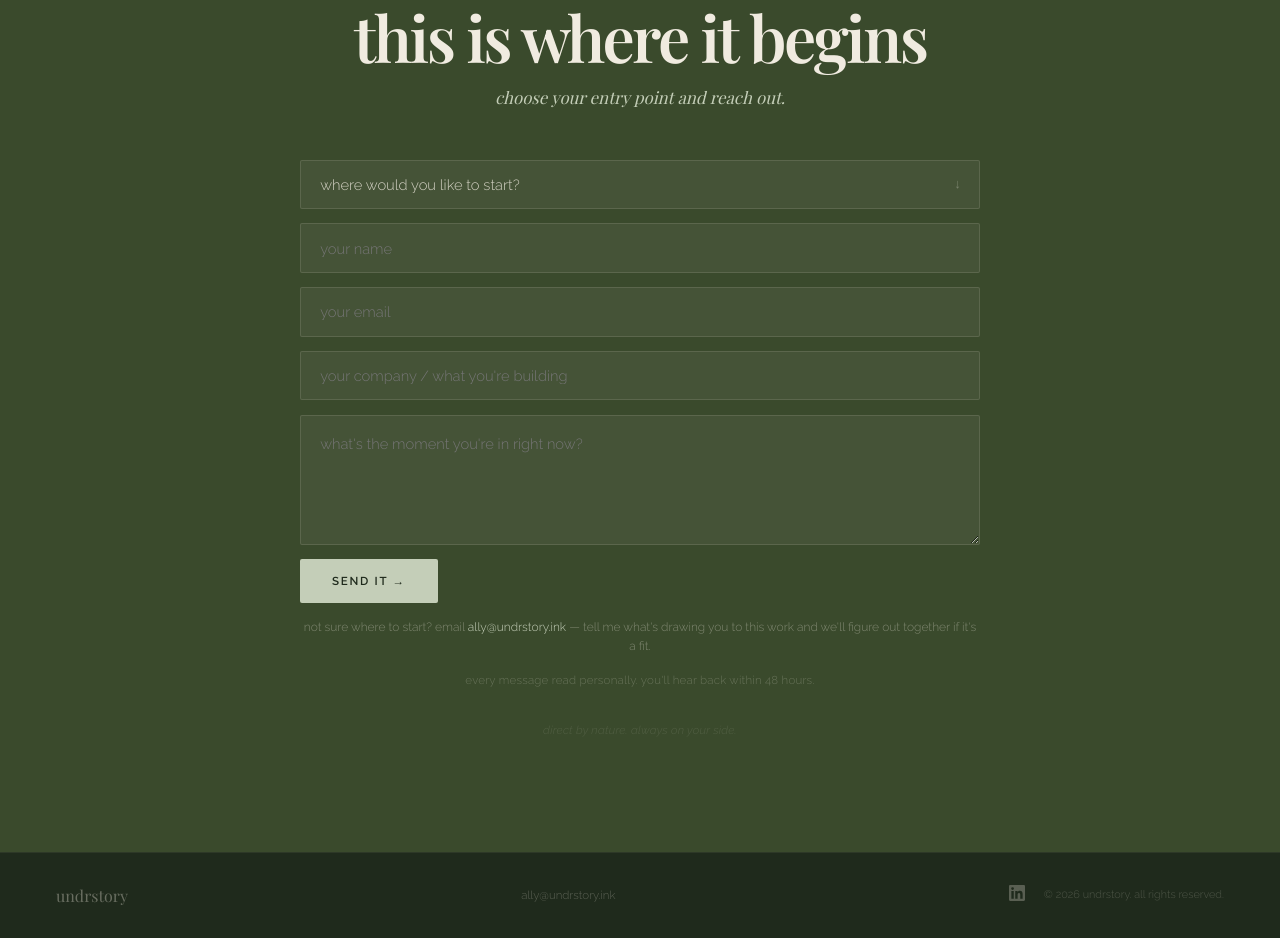
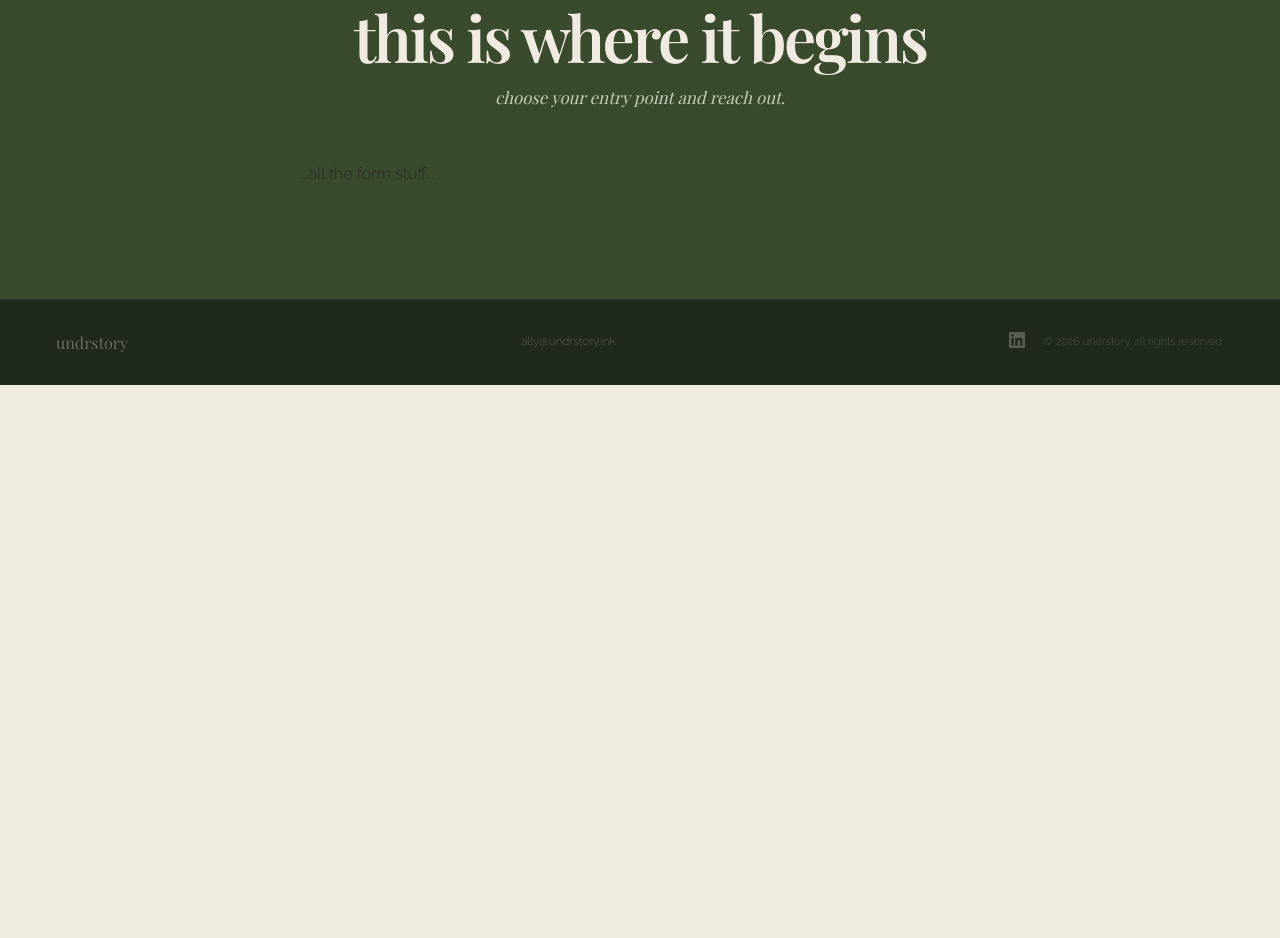
Before and after one commit to allybernardy/undrstory-website, a plain HTML site: page index.html in a window 1280 px wide. Shown: the part 7191-8129 px from the top of the page. After the commit the page ends 7576 px from the top, so only its background shows below. Drawn offline with nearby package versions, Linux system fonts and the light colour scheme; a web font is replaced by a local one.

Commit message:
Update index.html

```diff
--- a/index.html
+++ b/index.html
@@ -1313,23 +1313,7 @@ footer {
     <h2 class="contact-headline reveal">this is where it begins</h2>
     <p class="contact-sub reveal reveal-delay-1">choose your entry point and reach out.</p>
     <form class="contact-form reveal reveal-delay-2" name="canopy-walk" method="POST" data-netlify="true" netlify-honeypot="bot-field">
-      <input type="hidden" name="form-name" value="canopy-walk">
-      <p style="display:none;"><input name="bot-field"></p>
-      <div class="select-wrapper">
-        <select name="offering" class="form-select" required>
-          <option value="" disabled selected>where would you like to start?</option>
-          <option value="ground-truth">the ground truth — six-week diagnostic</option>
-          <option value="canopy-walk">the canopy walk — two-hour read</option>
-        </select>
-      </div>
-      <input type="text" name="name" placeholder="your name" class="form-input" required>
-      <input type="email" name="email" placeholder="your email" class="form-input" required>
-      <input type="text" name="company" placeholder="your company / what you're building" class="form-input">
-      <textarea name="message" placeholder="what's the moment you're in right now?" class="form-textarea"></textarea>
-      <button type="submit" class="form-submit">send it →</button>
-      <p class="form-note">not sure where to start? email <a href="mailto:ally@undrstory.ink">ally@undrstory.ink</a> — tell me what's drawing you to this work and we'll figure out together if it's a fit.</p>
-      <p class="form-small">every message read personally. you'll hear back within 48 hours.</p>
-      <p class="form-small" style="margin-top:1rem;opacity:0.5;font-style:italic;">direct by nature. always on your side.</p>
+      ...all the form stuff...
     </form>
   </div>
 </section>
```
